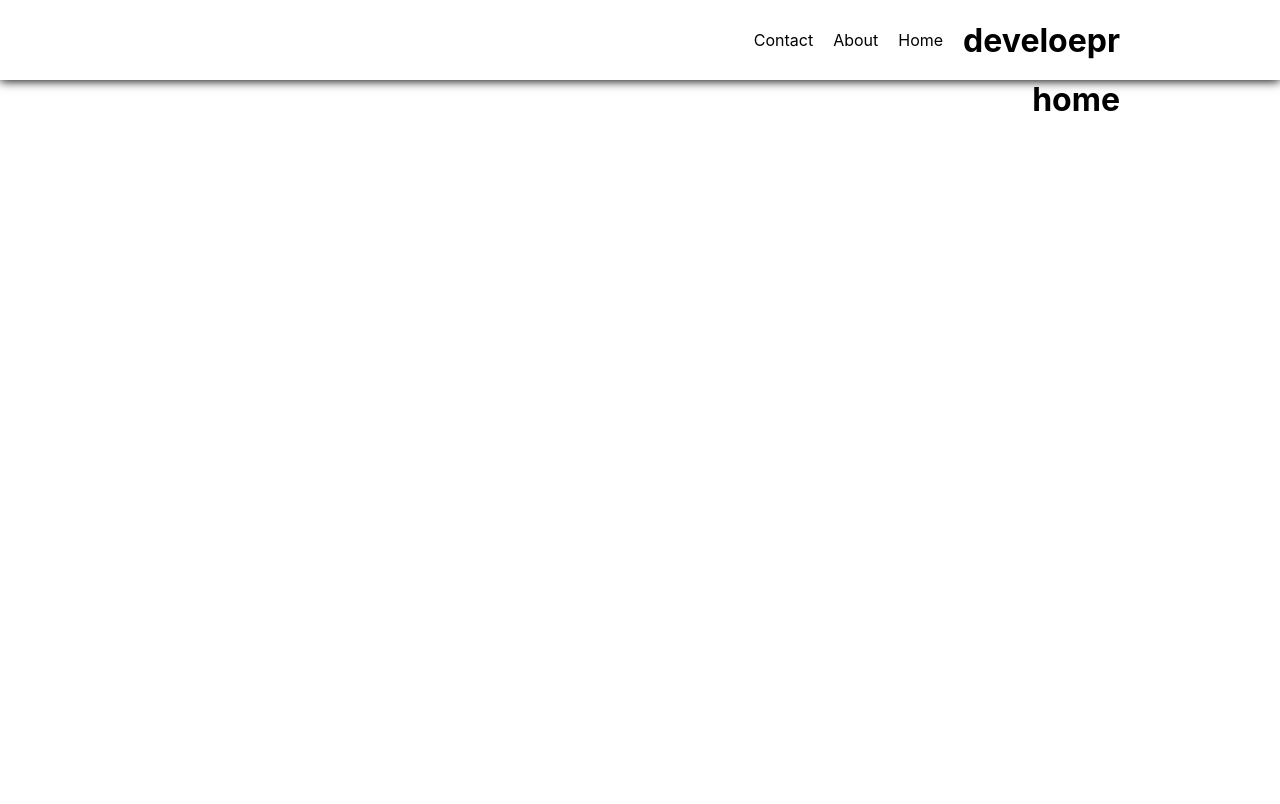
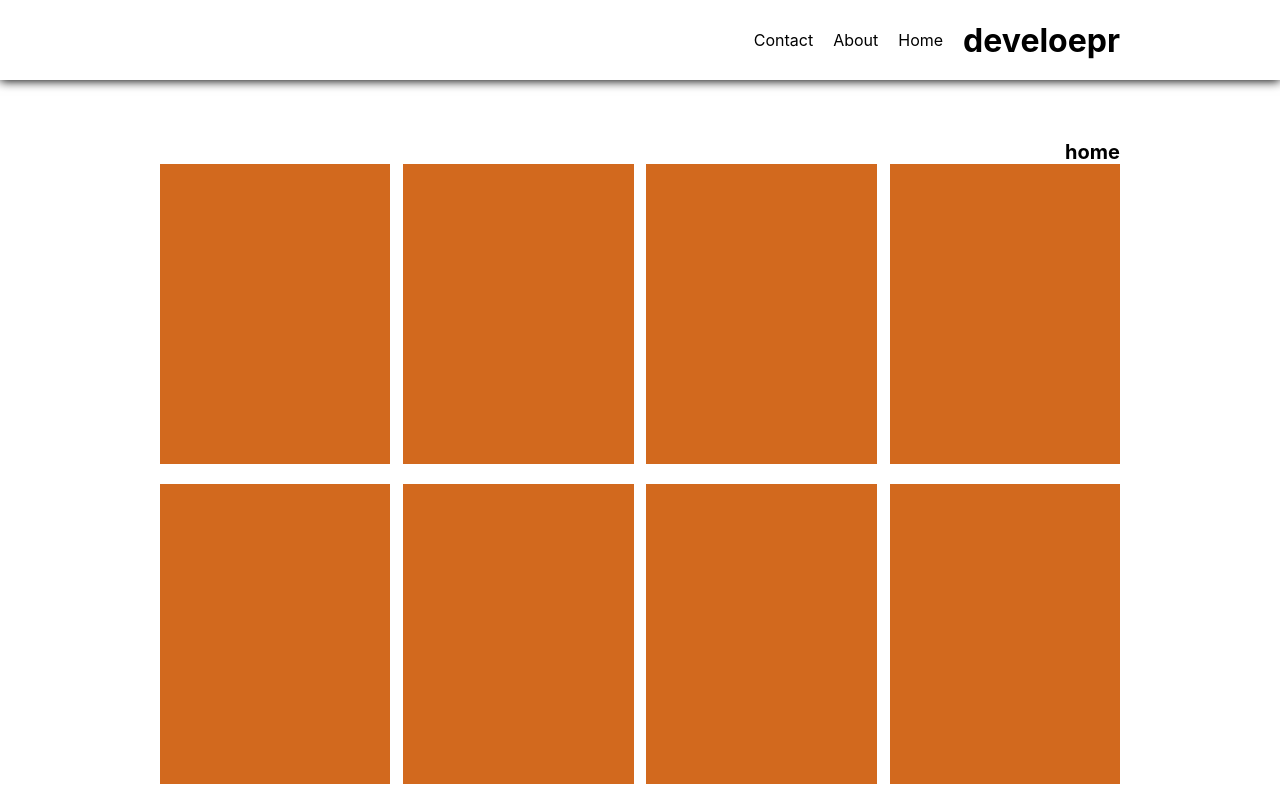
Before and after one commit to alawoddin/learn-react, a React (Create React App) app: page / in a window 1280 px wide. Built offline with nearby package versions, Linux system fonts and the light colour scheme.

Commit message:
the main section actricture is done

```diff
--- /dev/null
+++ b/src/components/article/Article.jsx
@@ -0,0 +1,11 @@
+import styled from './article.module.css';
+
+
+function Article() {
+    return (
+        <div className={styled.articleWrapper}>
+        </div>
+    )
+}
+
+export default Article;
--- /dev/null
+++ b/src/components/article/article.module.css
@@ -0,0 +1,6 @@
+.articleWrapper {
+    height: 300px;
+    width: 24%;
+    background-color: chocolate;
+    margin-bottom: 20px;
+}
--- a/src/pages/home/Home.jsx
+++ b/src/pages/home/Home.jsx
@@ -1,12 +1,27 @@
+import Article from "../../components/article/Article";
 import Header from "../../components/header/Header";
+import styled from './home.module.css';
 
 
 function Home ()  {
     return (
-        <div>
+        <div className={styled.homeWrapper}>
             <Header title= 'develoepr'/>
-            <div>
-                <h1 className="container" style={{textAlign: "right"}}>home </h1>
+            <div className="container">
+                <h2>home</h2>
+
+                <div className={styled.articles}>
+            <Article />
+            <Article />
+            <Article />
+            <Article />
+            <Article />
+            <Article />
+            <Article />
+            <Article />
+
+                </div>
+
             </div>
         </div>
     )
--- /dev/null
+++ b/src/pages/home/home.module.css
@@ -0,0 +1,15 @@
+.homeWrapper {
+
+}
+
+.homeWrapper h2 {
+    text-align: end;
+    margin-top: 60px;
+    font-size: 20px;
+}
+
+.articles {
+    display: flex;
+    justify-content: space-between;
+    flex-wrap: wrap;
+}
```
